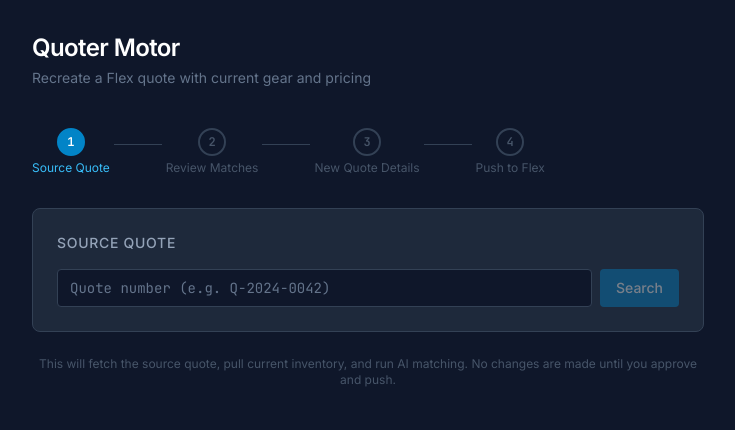
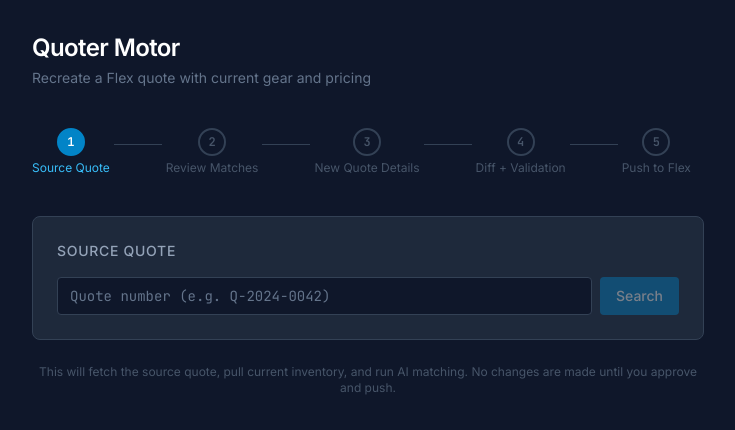
Before and after one commit to chaserbot/quoter-motor, a React (Vite) app in the folder frontend/: page / in a window 1280 px wide. Shown: the top 430 px of the page, without its empty margins (272-1007 px from the left). Built offline with nearby package versions, Linux system fonts and the light colour scheme; the HTML template or start-up script is replaced by a standard one.

Commit message:
Add diff review step to navigation

```diff
--- a/frontend/src/components/StepNav.tsx
+++ b/frontend/src/components/StepNav.tsx
@@ -1,6 +1,12 @@
 import clsx from "clsx";
 
-const STEPS = ["Source Quote", "Review Matches", "New Quote Details", "Push to Flex"];
+const STEPS = [
+  "Source Quote",
+  "Review Matches",
+  "New Quote Details",
+  "Diff + Validation",
+  "Push to Flex",
+];
 
 interface Props {
   current: number; // 0-indexed
@@ -8,9 +14,9 @@
 
 export function StepNav({ current }: Props) {
   return (
-    <div className="flex items-center gap-0 mb-8">
+    <div className="flex items-center gap-0 mb-8 overflow-x-auto pb-2">
       {STEPS.map((label, i) => (
-        <div key={i} className="flex items-center">
+        <div key={i} className="flex items-center shrink-0">
           <div className="flex flex-col items-center">
             <div
               className={clsx(
@@ -27,7 +33,11 @@
             <span
               className={clsx(
                 "text-xs mt-1 whitespace-nowrap",
-                i === current ? "text-sky-400" : i < current ? "text-emerald-500" : "text-slate-600"
+                i === current
+                  ? "text-sky-400"
+                  : i < current
+                  ? "text-emerald-500"
+                  : "text-slate-600"
               )}
             >
               {label}
```
